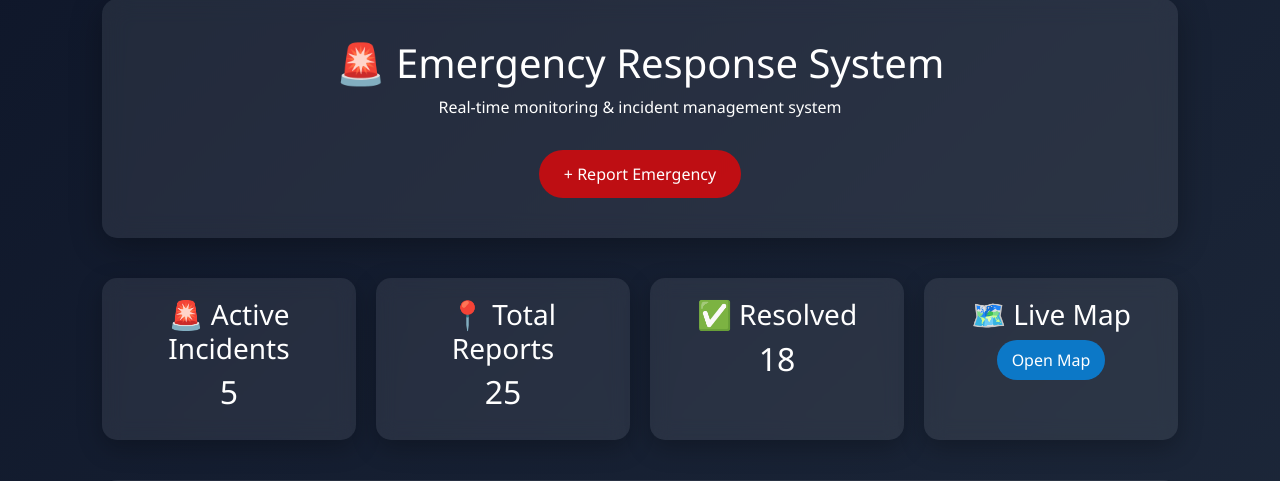
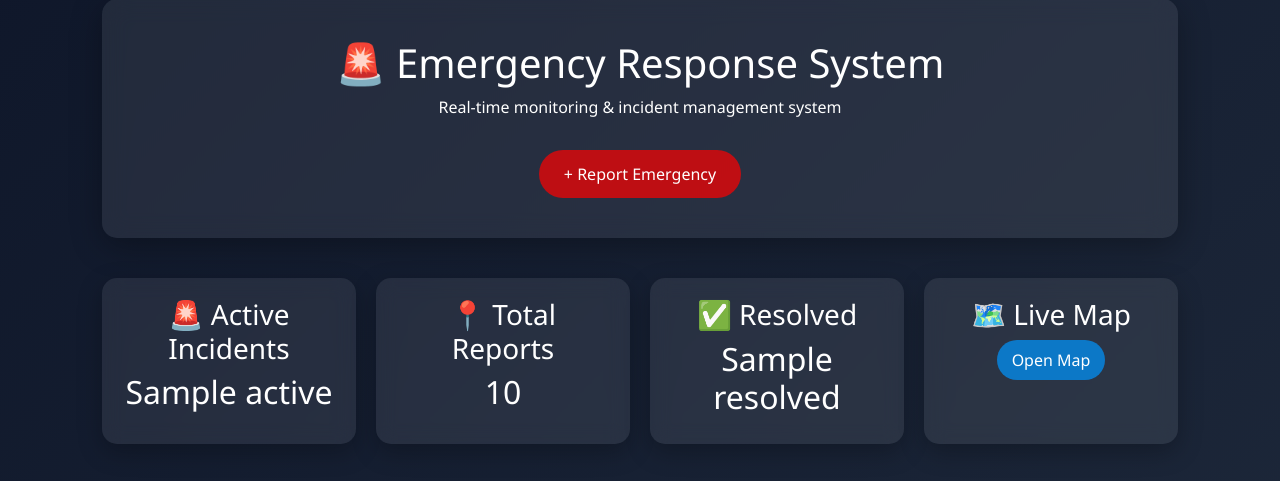
Before and after one commit to faithy-c/Emergency-Response-System, a Django app: template myapp/templates/home.html in a window 1280 px wide. Shown: the part 81-562 px from the top of the page. Run offline with Django 5.2, Linux system fonts and the light colour scheme; the template is opened without the code that fills it: most values are stand-ins (such as "Sample title", 1, 10 or a date in 2020).

Commit message:
updated the home.html to show realistic data

```diff
--- a/myapp/templates/home.html
+++ b/myapp/templates/home.html
@@ -15,17 +15,17 @@
 
     <div class="glass-card">
         <h3>🚨 Active Incidents</h3>
-        <h2>{{ active_count|default:"5" }}</h2>
+        <h2>{{ active }}</h2>
     </div>
 
     <div class="glass-card">
         <h3>📍 Total Reports</h3>
-        <h2>{{ total_count|default:"25" }}</h2>
+        <h2>{{ total }}</h2>
     </div>
 
     <div class="glass-card">
         <h3>✅ Resolved</h3>
-        <h2>{{ resolved_count|default:"18" }}</h2>
+        <h2>{{ resolved }}</h2>
     </div>
 
     <div class="glass-card">
--- a/myapp/views.py
+++ b/myapp/views.py
@@ -7,7 +7,10 @@ from .models import Incident
 
 # HOME
 def home(request):
-    return render(request, 'home.html')
+    total = Incident.objects.all().count()
+    pending = Incident.objects.filter(incident_type='Pending').count()
+    resolved = Incident.objects.filter(incident_type='Pending').count()
+    return render(request, 'home.html', { 'total': total, 'pending': pending, 'resolved': resolved})
 
 
 # LOGIN
```
